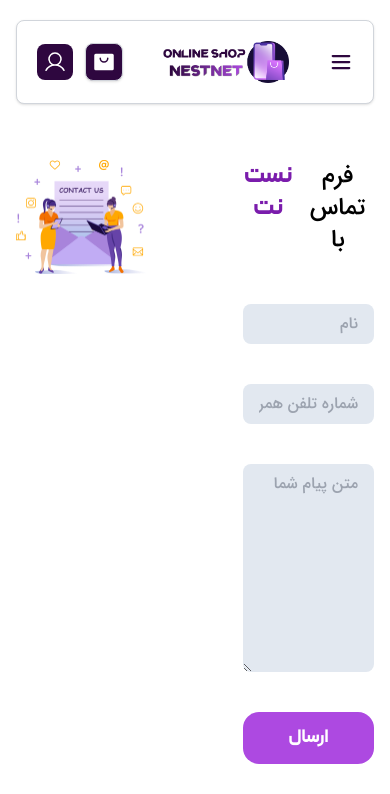
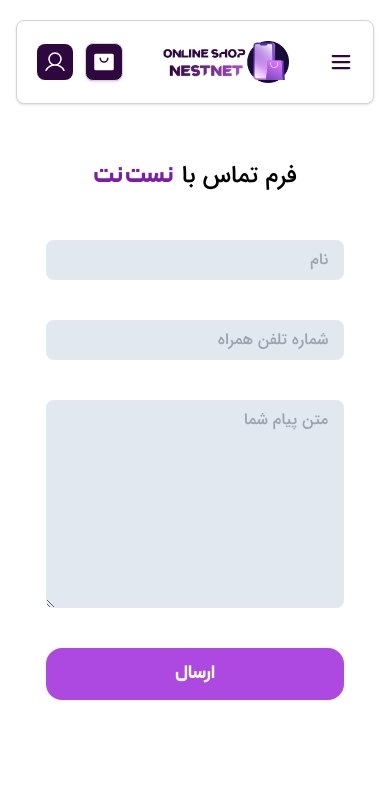
Before and after one commit to amir2002-js/nestnet-shop, a React (Vite) app: page /contact-us in a window 390 px wide. Shown: the top 794 px of the page. Built offline with nearby package versions, Linux system fonts and the light colour scheme.

Commit message:
responsive contact us page

```diff
--- a/src/Components/Pages/ContactUs/ContactUs.jsx
+++ b/src/Components/Pages/ContactUs/ContactUs.jsx
@@ -4,9 +4,9 @@ export default function ContactUs() {
 	return (
 		<div className="mb-16 container max-w-maxWidth">
             {/* form & image */}
-			<div className="my-14 flex gap-24">
+			<div className="my-14 flex max-md:flex-col items-center justify-center gap-24">
 				{/* form */}
-				<div className="w-1/2">
+				<div className="w-1/2 max-md:w-10/12">
 					<h1 className="text-2xl flex gap-2 text-center justify-center">
 						<p>فرم تماس با</p>
 						<span className="font-peydaBold text-primaryLight">
@@ -41,7 +41,7 @@ export default function ContactUs() {
 				</div>
 
 				{/* image */}
-				<div className="w-1/2">
+				<div className="w-1/2 max-md:w-10/12">
 					<img src="../../src/img/contact-us.png" alt="" />
 				</div>
 			</div>
```
